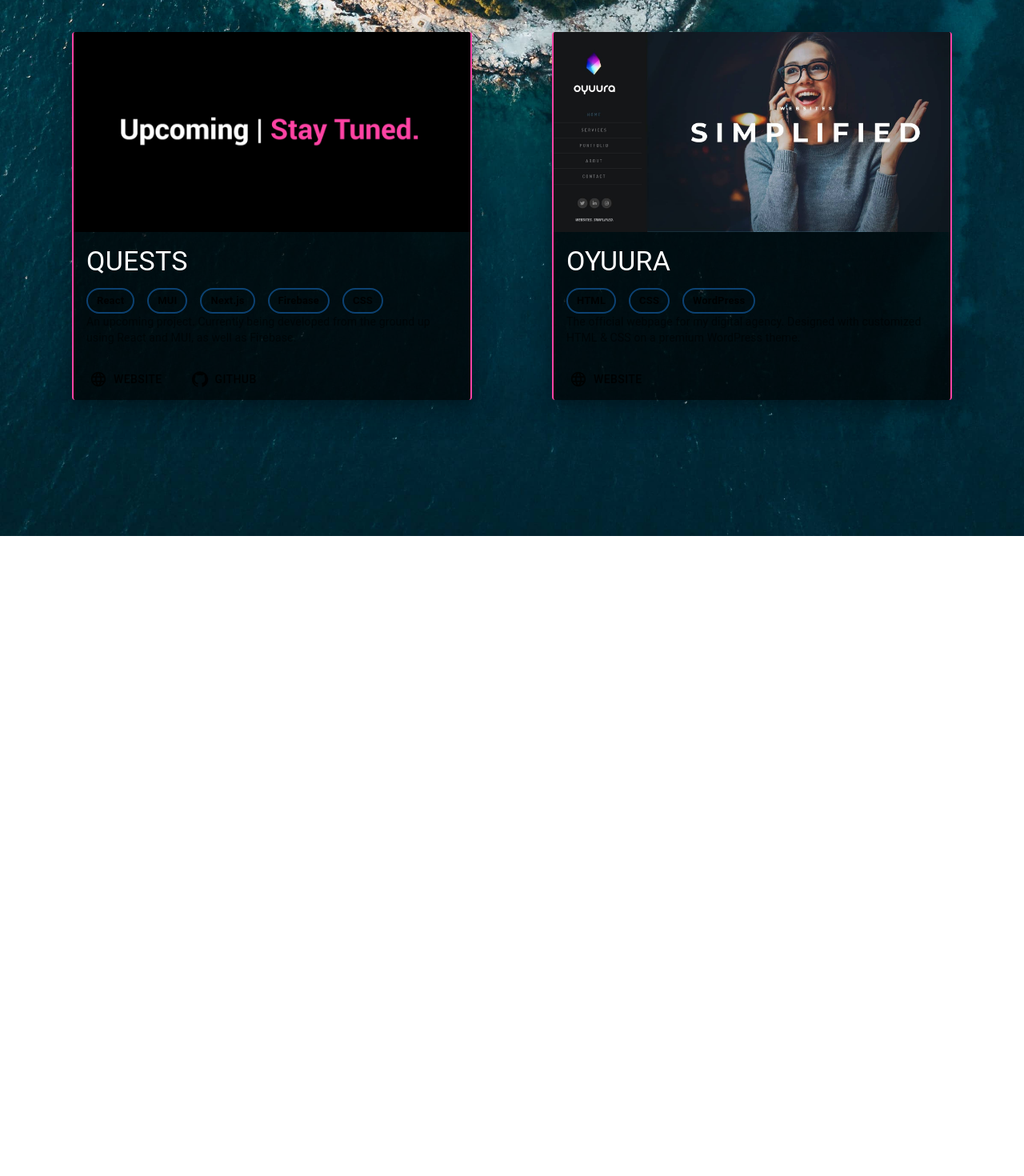
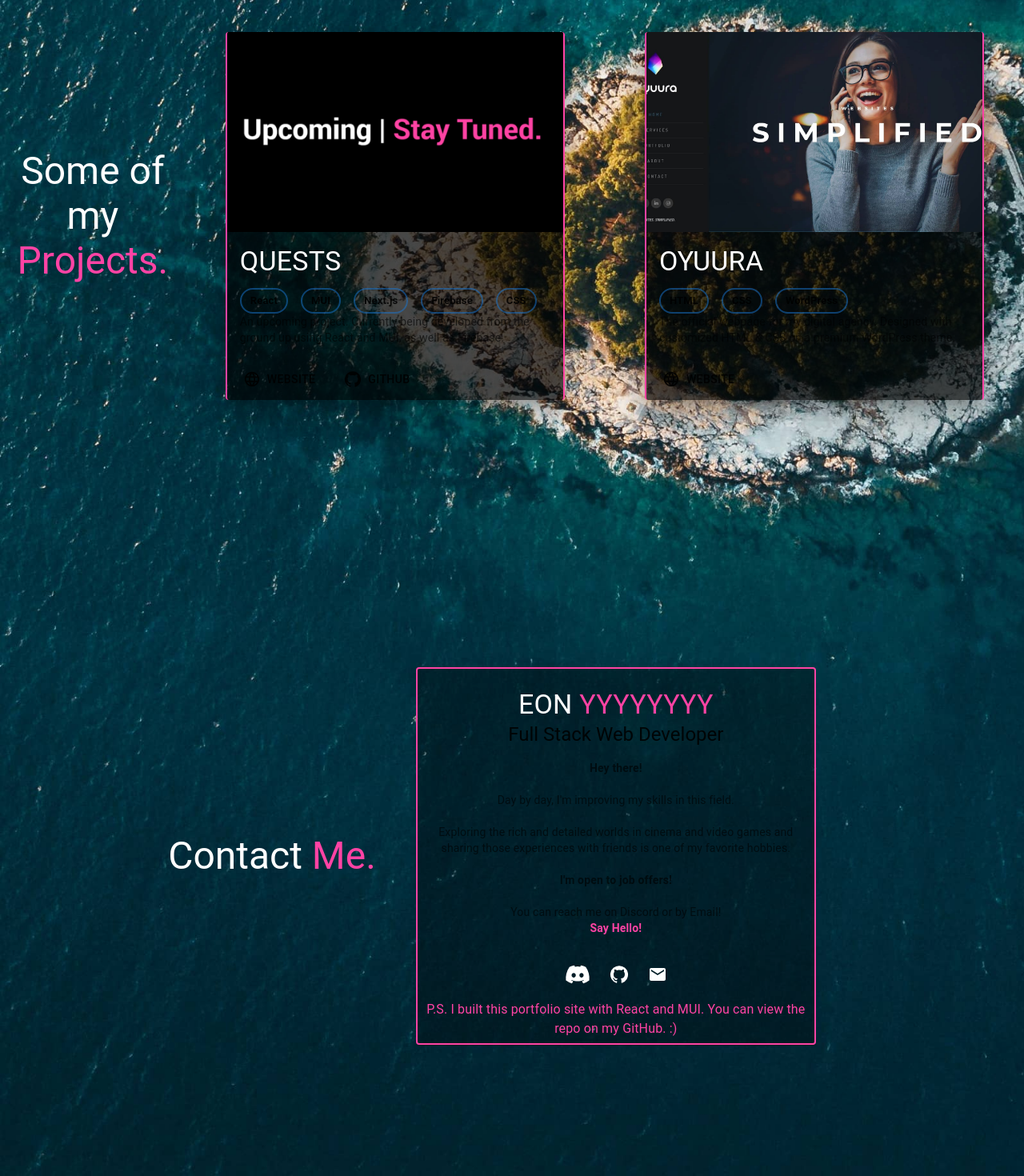
Before and after one commit to EonYY/portfolio, a Next.js app in the folder site/: page / in a window 1280 px wide. Shown: the part 930-2400 px from the top of the page at 80% size. Before the commit the page ends 1600 px from the top, so only its background shows below. Built offline with nearby package versions, Linux system fonts and the light colour scheme.

Commit message:
Change header text styling

```diff
--- a/site/components/Contact.js
+++ b/site/components/Contact.js
@@ -3,9 +3,17 @@ import { Card, CardContent, CardActions, IconButton, Typography } from "@mui/mat
 import GitHubIcon from '@mui/icons-material/GitHub';
 import EmailIcon from '@mui/icons-material/Email';
 import { FaDiscord } from 'react-icons/fa';
+import { createBreakpoints } from "@mui/system";
 
-
-
+const breakpoints = createBreakpoints({
+    values: {
+      xs: 0,
+      sm: 600,
+      md: 900,
+      lg: 1200,
+      xl: 1536,
+    },
+  })
 
 const useStyles = makeStyles(() => ({
   root: {
@@ -13,13 +21,16 @@ const useStyles = makeStyles(() => ({
     display: 'flex',
     justifyContent: 'center',
     alignItems: 'center',
+    [breakpoints.down('md')]: {
+        flexDirection: 'column',
+      }
   },
   contactCard: {
     justifyContent: 'center',
     alignItems: 'center',
     textAlign: 'center',
     color: '#fff',
-    width: 500,
+    minWidth: 500,
   },
   icon: {
     fontSize: '2rem',
@@ -51,7 +62,13 @@ const useStyles = makeStyles(() => ({
         fontSize: '0.65rem',
         color: '#ff43a4',
         fontWeight: 'bold',
-    }
+    },
+    projectSectionHeader: {
+        color: '#fff',
+        fontFamily: 'Nunito',
+        fontWeight: 'bold',
+        textAlign: 'center',
+      },
 }));
 
 
@@ -61,12 +78,14 @@ export default function Contact() {
 
     return (
         <div className={classes.root}>
+            <Typography variant='h3' className={classes.projectSectionHeader}>
+              Contact <span className={classes.textThemeColor}>Me.</span>
+            </Typography>
                 <Card className={classes.contactCard} sx={{
                     maxWidth: 500,
                     background: 'rgba(0, 0, 0, 0.3)',
                     margin: '50px',
-                    borderLeft: 2,
-                    borderRight: 2,
+                    border: 2,
                     borderColor: '#ff43a4',
                     }}>
 
@@ -91,14 +110,14 @@ export default function Contact() {
                     </CardContent>
 
                     <CardActions className={classes.contactLinks}>
-                        <IconButton>
-                            <FaDiscord className={classes.icon} href="#" target="_blank"/>
+                        <IconButton href="https://discordapp.com/users/809948633046581290" target="_blank">
+                            <FaDiscord className={classes.icon} />
                         </IconButton>
-                        <IconButton>
-                            <GitHubIcon className={classes.icon} href="https://github.com/EonYY" target="_blank" />
+                        <IconButton href="https://github.com/EonYY" target="_blank">
+                            <GitHubIcon className={classes.icon} />
                         </IconButton>
-                        <IconButton>
-                            <EmailIcon className={classes.icon} href="#" target="_blank"/>
+                        <IconButton href="mailto:eonblues@outlook.com" target="_blank">
+                            <EmailIcon className={classes.icon} />
                         </IconButton>
                     </CardActions>
                     <Typography gutterBottom className={classes.portfolioFooterMessage}>
--- a/site/components/Header.js
+++ b/site/components/Header.js
@@ -39,6 +39,10 @@ const useStyles = makeStyles(() => ({
     textThemeColor: {
         color: '#ff43a4',
     },
+    headerTitle: {
+        color: '#ff43a4',
+        textDecorationLine: 'underline',
+    },
     welcomeText: {
         color: '#fff',
         textAlign: 'center',
@@ -62,17 +66,17 @@ const useStyles = makeStyles(() => ({
           <div className={classes.root} id="header">
             <AppBar className={classes.appBar} elevation={0}>
                 <Toolbar className={classes.appBarWrapper}>
-                    <h1 className={classes.appBarTitle}>
-                        Eon<span className={classes.textThemeColor}>YY</span>
+                    <h1 className={classes.appBarTitle} href="https://github.com/EonYY" target='_blank'>
+                        Eon<span className={classes.headerTitle}>YY</span>
                     </h1>
-                    <IconButton>
-                        <FaDiscord className={classes.icon} href="#" target="_blank"/>
+                    <IconButton href="https://discordapp.com/users/809948633046581290" target="_blank">
+                        <FaDiscord className={classes.icon} />
                     </IconButton>
-                    <IconButton>
-                        <GitHubIcon className={classes.icon} href="https://github.com/EonYY" target="_blank"/>
+                    <IconButton href="https://github.com/EonYY" target="_blank">
+                        <GitHubIcon className={classes.icon} />
                     </IconButton>
-                    <IconButton>
-                        <EmailIcon className={classes.icon} href="#" target="_blank"/>
+                    <IconButton href="mailto:eonblues@outlook.com" target="_blank">
+                        <EmailIcon className={classes.icon} />
                     </IconButton>
                 </Toolbar>
             </AppBar>
--- a/site/components/ProjectArea.js
+++ b/site/components/ProjectArea.js
@@ -3,6 +3,8 @@ import projects from "../public/ProjectData";
 import useWindowPosition from "../hook/useWindowPosition";
 import { makeStyles } from "@mui/styles";
 import { createBreakpoints } from "@mui/system";
+import { Typography } from "@mui/material";
+
 
 const breakpoints = createBreakpoints({
   values: {
@@ -16,7 +18,7 @@ const breakpoints = createBreakpoints({
 
 const useStyles = makeStyles(() => ({
   root: {
-    height: '100vh',
+    minHeight: '100vh',
     justifyContent: 'center',
     alignItems: 'center',
     display: 'flex',
@@ -30,10 +32,11 @@ const useStyles = makeStyles(() => ({
   textThemeColor: {
     color: '#ff43a4',
   },
-  scrollDownIcon: {
-    fontSize: '3rem',
-    color: '#ff43a4',
-
+  projectSectionHeader: {
+    color: '#fff',
+    fontFamily: 'Nunito',
+    fontWeight: 'bold',
+    textAlign: 'center',
   },
 }));
 
@@ -43,9 +46,12 @@ export default function ProjectArea() {
   const checked = useWindowPosition('header');
 
     return (
-      <div className={classes.root}>
-        <ProjectCard project={projects[1]} checked={checked} />
-        <ProjectCard project={projects[0]} checked={checked} />
+      <div container direction='flow' className={classes.root}>
+            <Typography variant='h3' className={classes.projectSectionHeader}>
+              Some of <br />my <span className={classes.textThemeColor}>Projects.</span>
+            </Typography>
+            <ProjectCard project={projects[1]} checked={checked} />
+            <ProjectCard project={projects[0]} checked={checked} />
       </div>
     )
   }
--- a/site/pages/index.js
+++ b/site/pages/index.js
@@ -23,7 +23,7 @@ export default function Home() {
         <CssBaseline />
         <Header />
         <ProjectArea />
-
+        <Contact />
       </div>
     )
   }
```
